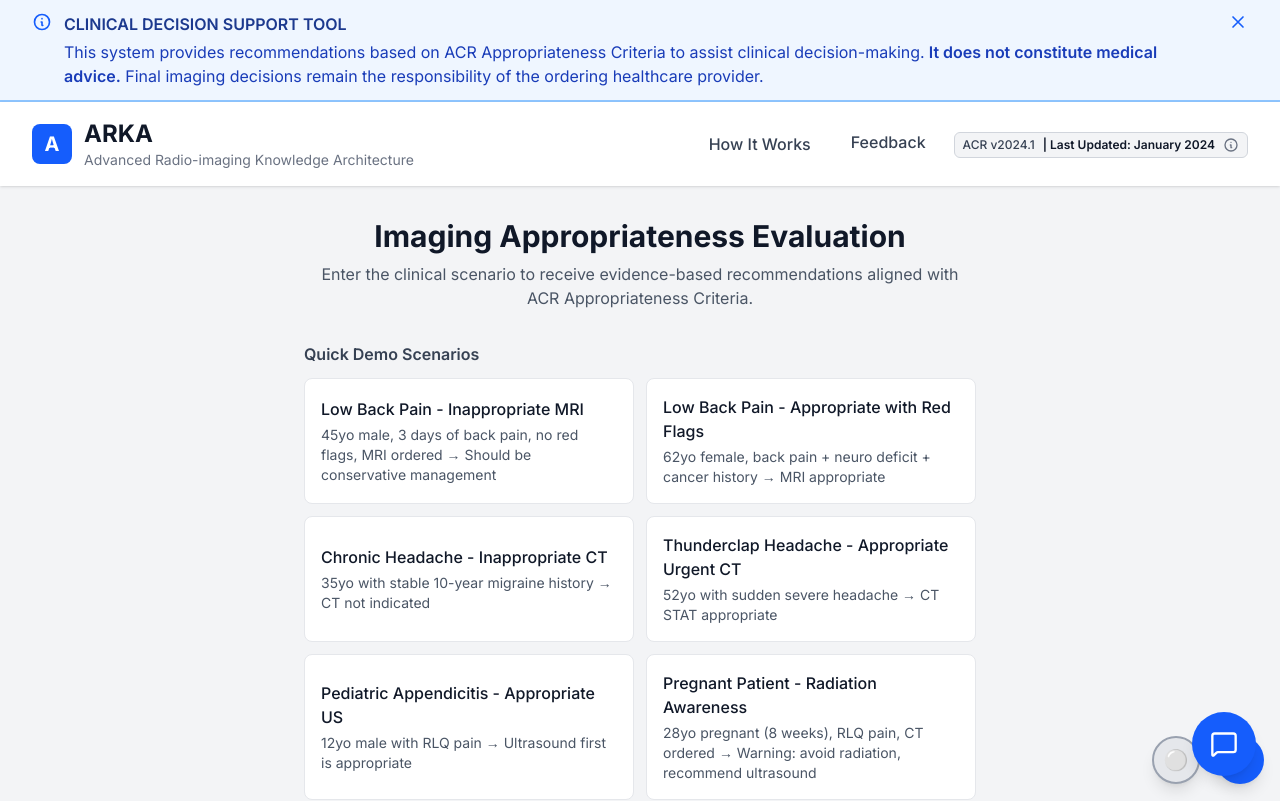
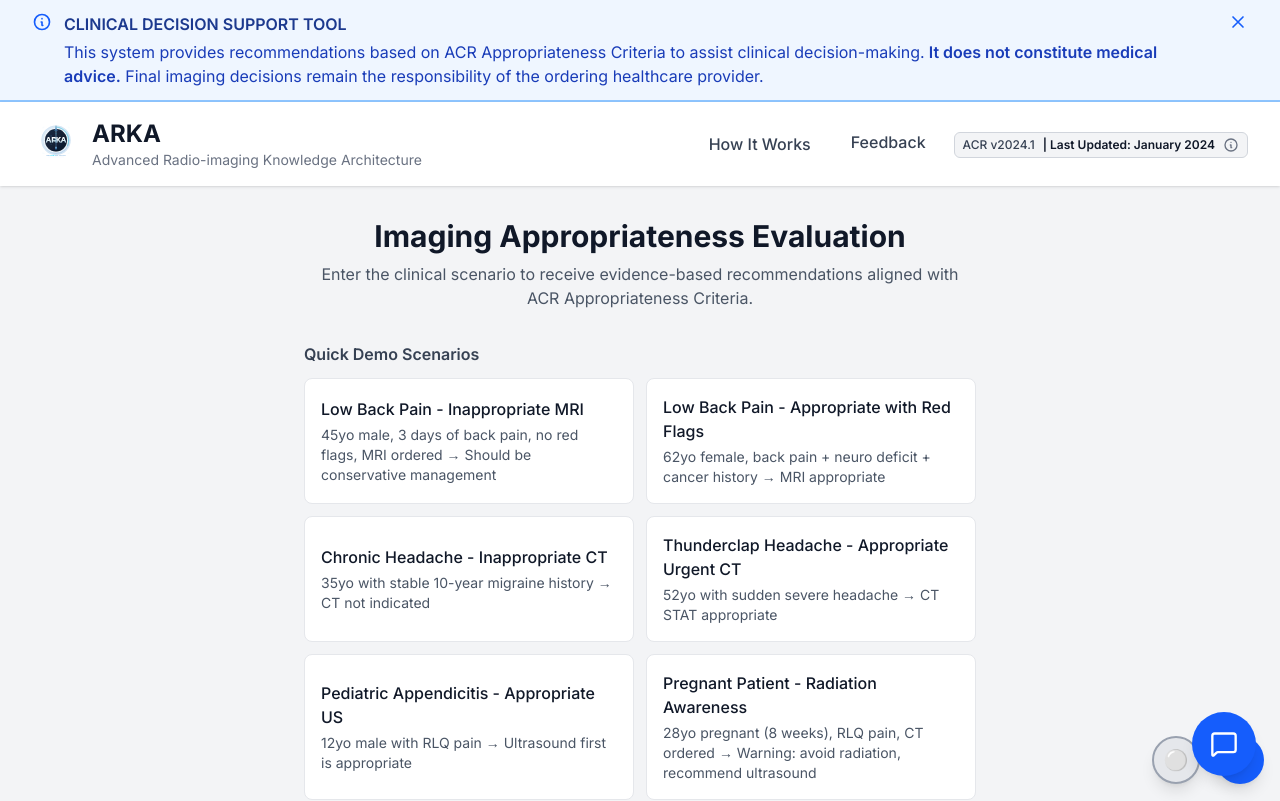
Before and after one commit to ArKa3003/arka-clindemov1.0, a Next.js app: page / in a window 1280 px wide. Shown: the top 801 px of the page. Built offline with nearby package versions, Linux system fonts and the light colour scheme.

Commit message:
ARKA LOGO
Now has logo

```diff
--- a/src/app/page.tsx
+++ b/src/app/page.tsx
@@ -103,8 +103,14 @@ export default function Home() {
           <div className="flex items-center justify-between">
             <div className="flex items-center gap-3">
               {/* Logo */}
-              <div className="flex h-10 w-10 items-center justify-center rounded-lg bg-blue-600">
-                <span className="text-xl font-bold text-white">A</span>
+              <div className="flex h-10 w-10 sm:h-12 sm:w-12 items-center justify-center flex-shrink-0">
+                <img
+                  src="/arka-logo.svg"
+                  alt="ARKA Logo"
+                  className="h-full w-full object-contain"
+                  width="40"
+                  height="40"
+                />
               </div>
               <div>
                 <h1 className="text-2xl font-bold text-gray-900">ARKA</h1>
```
Also changed, not shown: public/arka-logo.svg (added).
